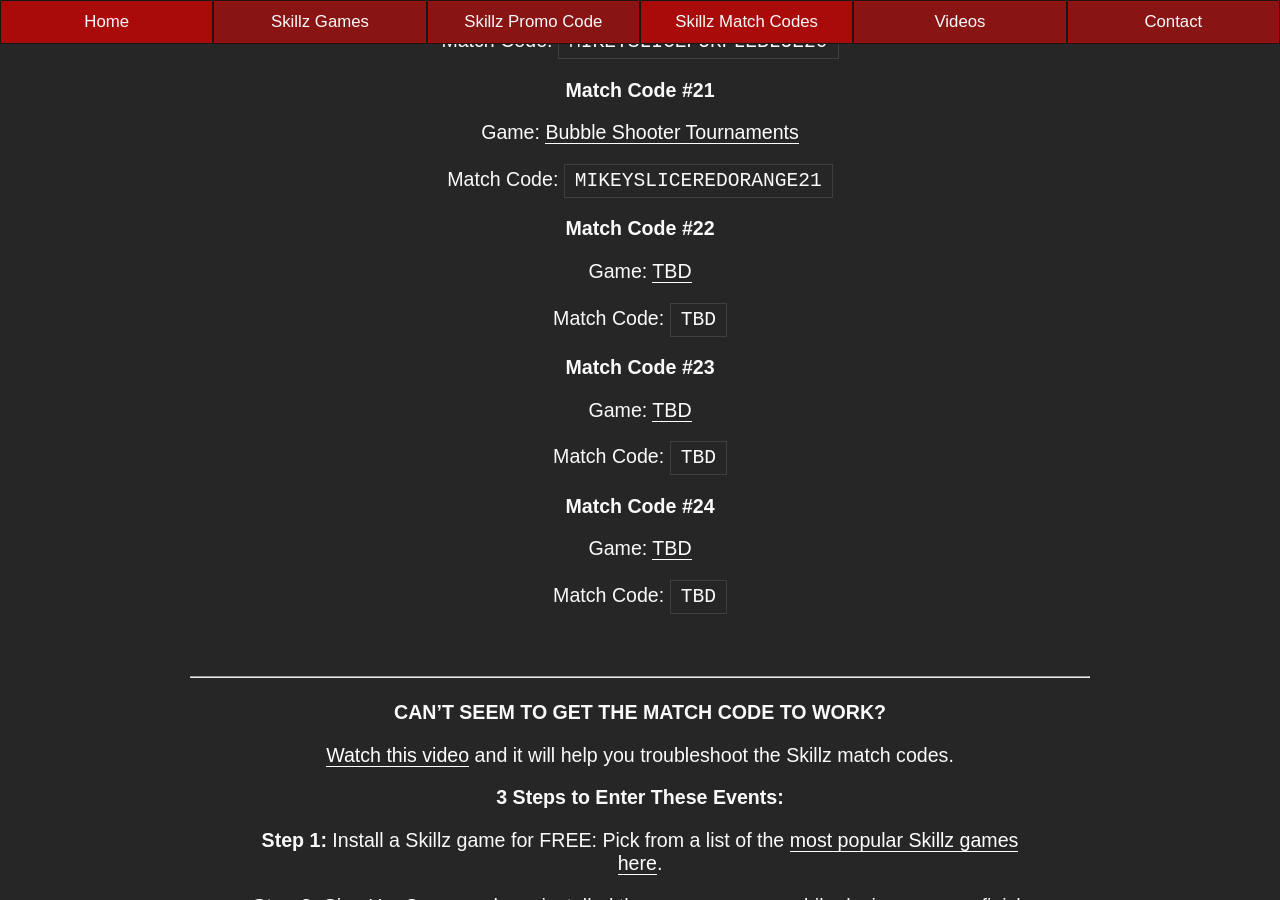
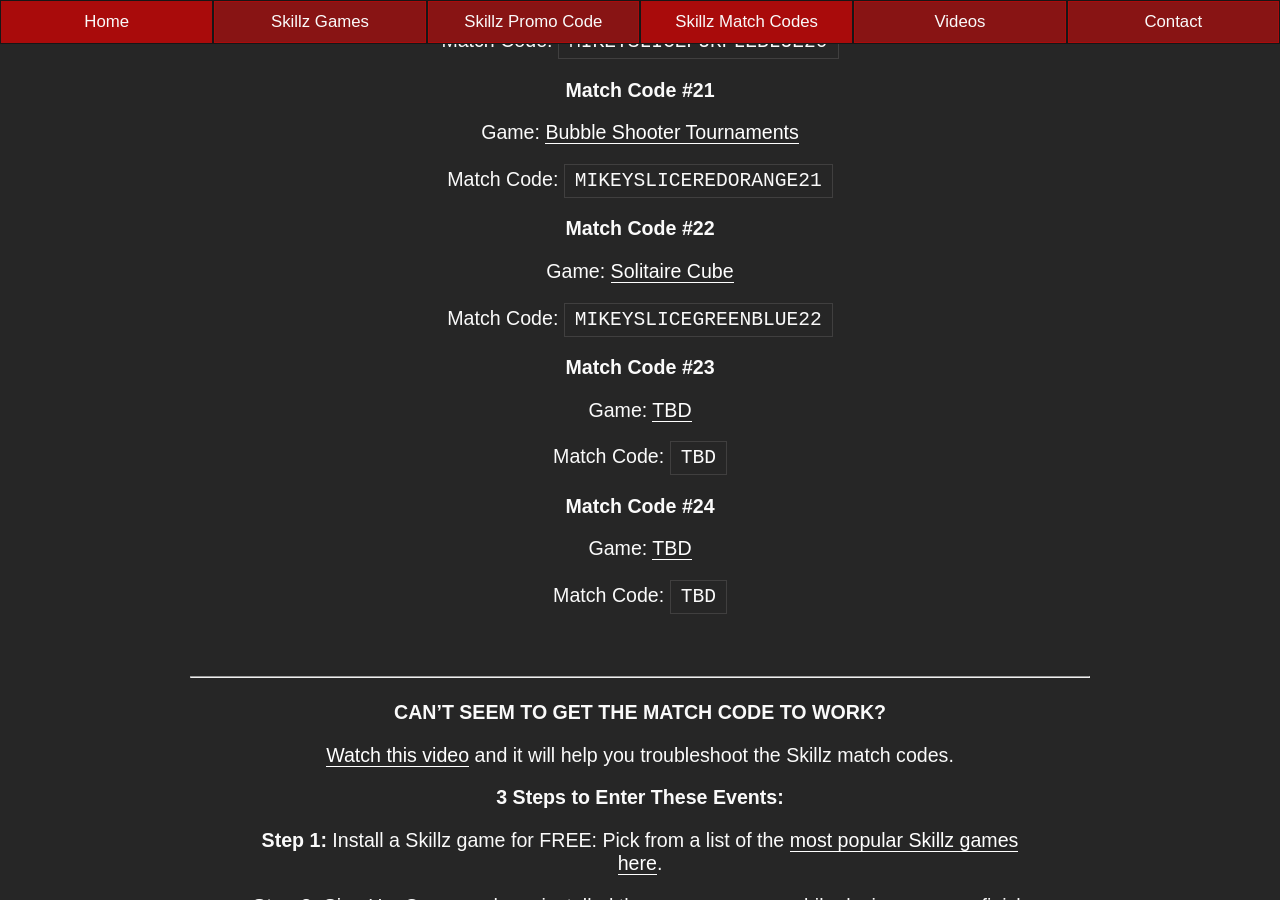
Before and after one commit to mikeyslice/esports-medium, a Jekyll site: the page built from skillz-match-codes.md, in a window 1280 px wide and 900 px high, scrolled down 6019 px. Built offline with Jekyll 4.4.1, drawn with Linux system fonts in a browser that asks for light colours.

Commit message:
Update Skillz Match Codes “skillz-match-codes”

```diff
--- a/_includes/pages/skillz-match-codes.html
+++ b/_includes/pages/skillz-match-codes.html
@@ -229,9 +229,9 @@
 
 <h3>Match Code #22</h3>
 
-<p>Game: <a href="/skillz-games/">TBD</a><p>
+<p>Game: <a href="/skillz-games/">Solitaire Cube</a><p>
 
-<p>Match Code: <code>TBD</code><p>
+<p>Match Code: <code>MIKEYSLICEGREENBLUE22</code><p>
 
 <h3>Match Code #23</h3>
 
```
